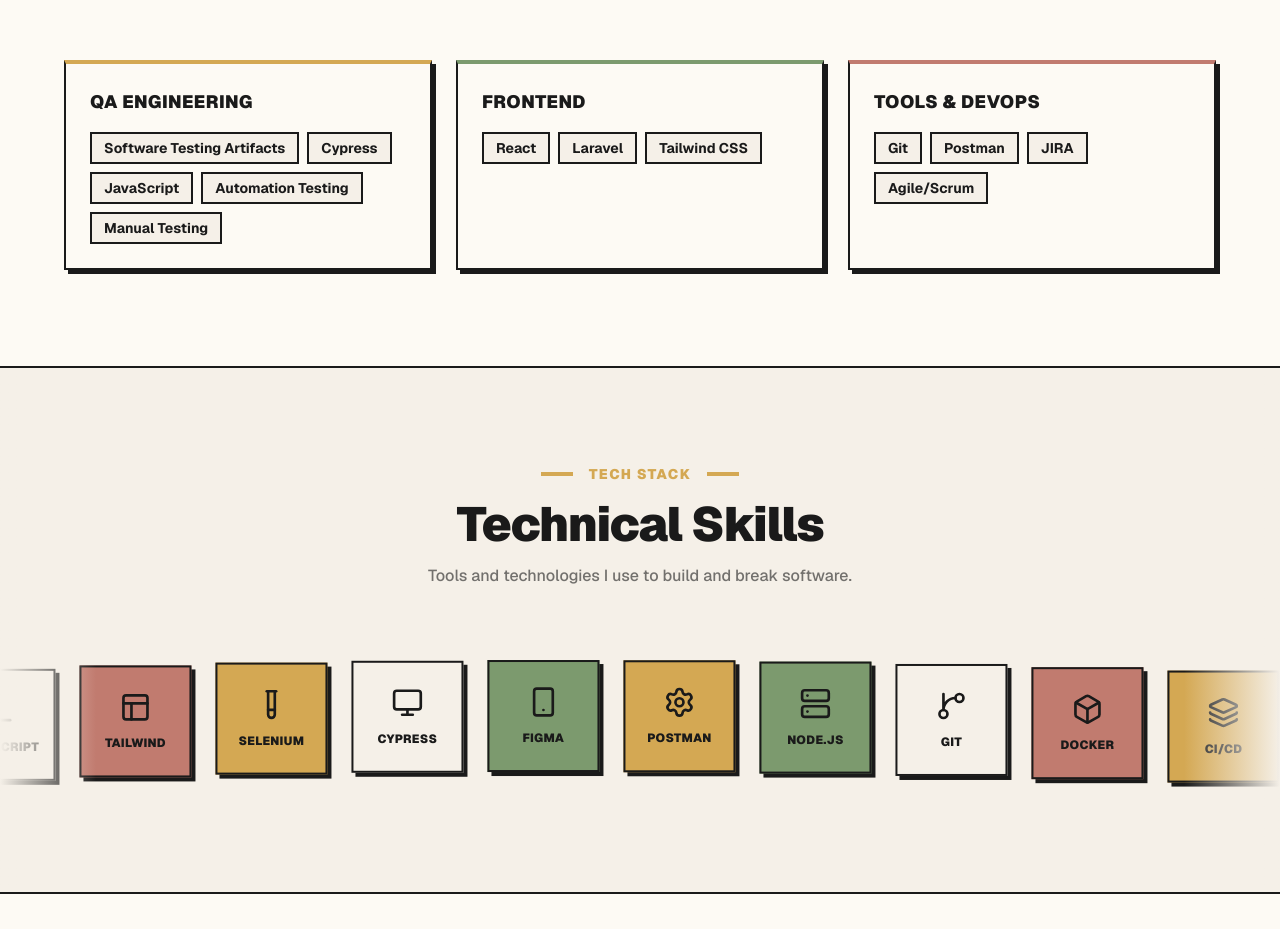
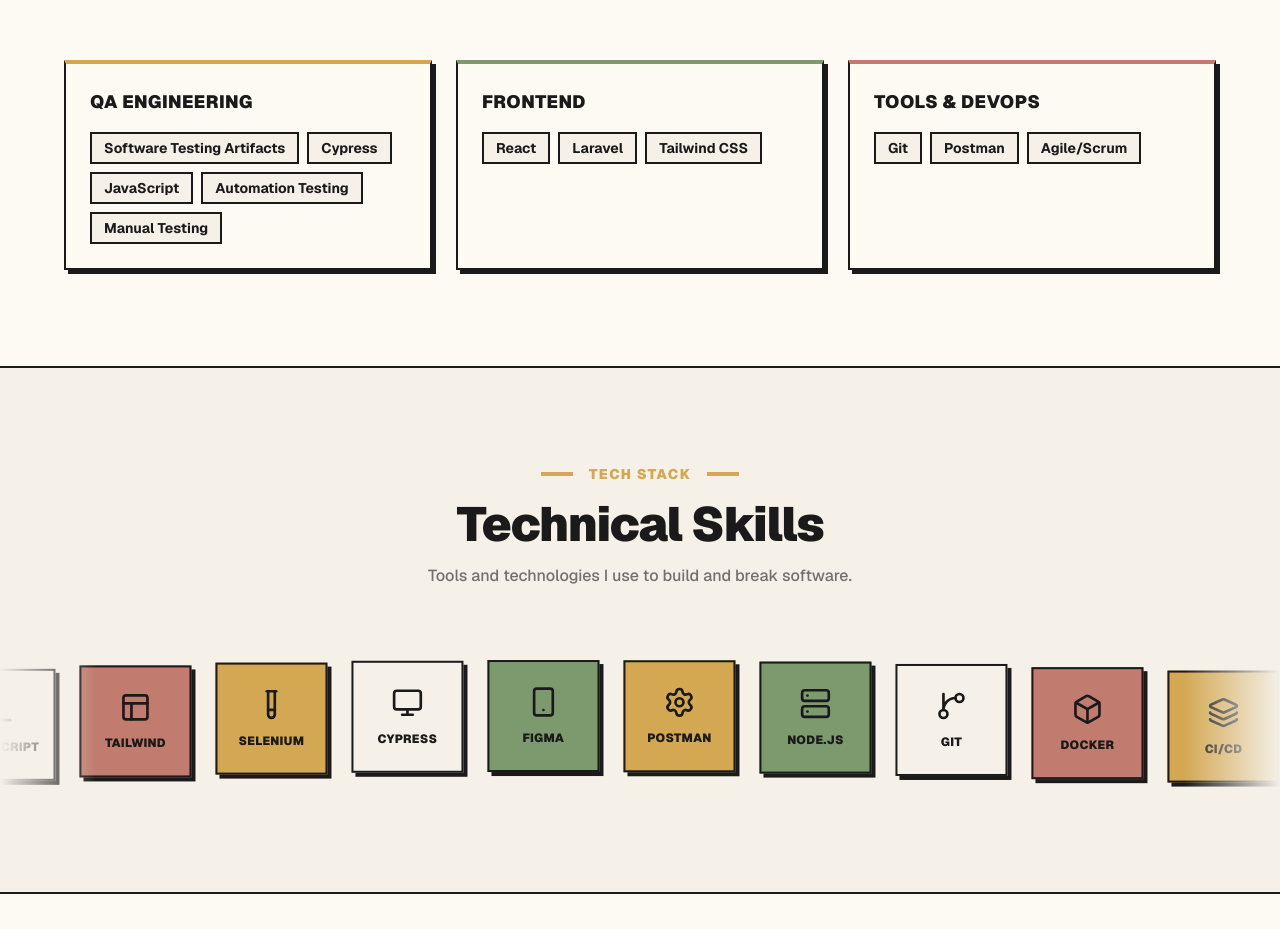
Before and after one commit to FirdhausDwiSukma/my-porto, a Next.js app: page / in a window 1280 px wide. Shown: the part 1220-2149 px from the top of the page. Built offline with nearby package versions, Linux system fonts and the light colour scheme.

Commit message:
refactor about skill

```diff
--- a/components/About.tsx
+++ b/components/About.tsx
@@ -6,7 +6,7 @@ import { Card } from "./ui/Card";
 const skills = [
     { category: "QA Engineering", items: ["Software Testing Artifacts", "Cypress", "JavaScript", "Automation Testing", "Manual Testing"], accent: "yellow" as const },
     { category: "Frontend", items: ["React", "Laravel", "Tailwind CSS"], accent: "green" as const },
-    { category: "Tools & DevOps", items: ["Git", "Postman", "JIRA", "Agile/Scrum"], accent: "rose" as const },
+    { category: "Tools & DevOps", items: ["Git", "Postman", "Agile/Scrum"], accent: "rose" as const },
 ];
 
 export const About = () => {
```
